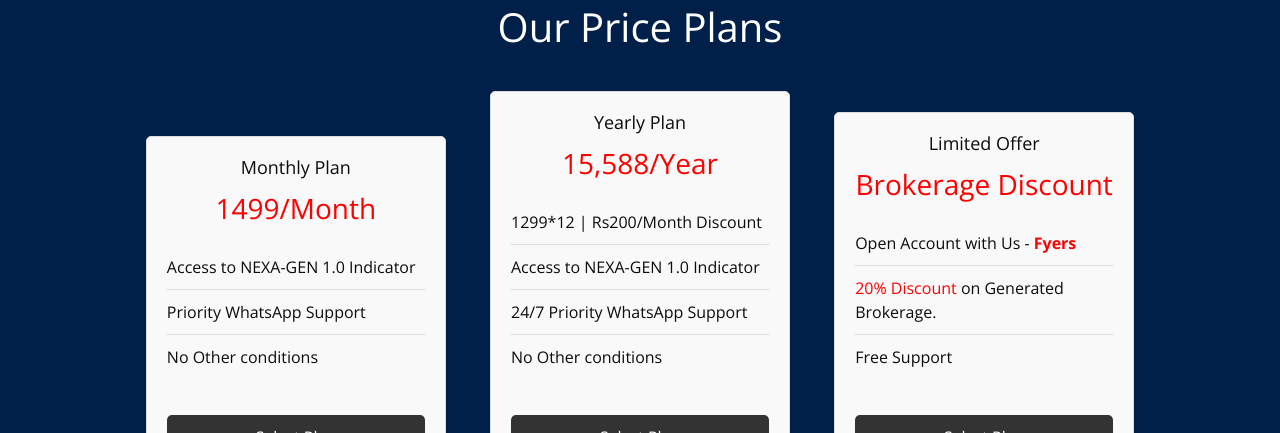
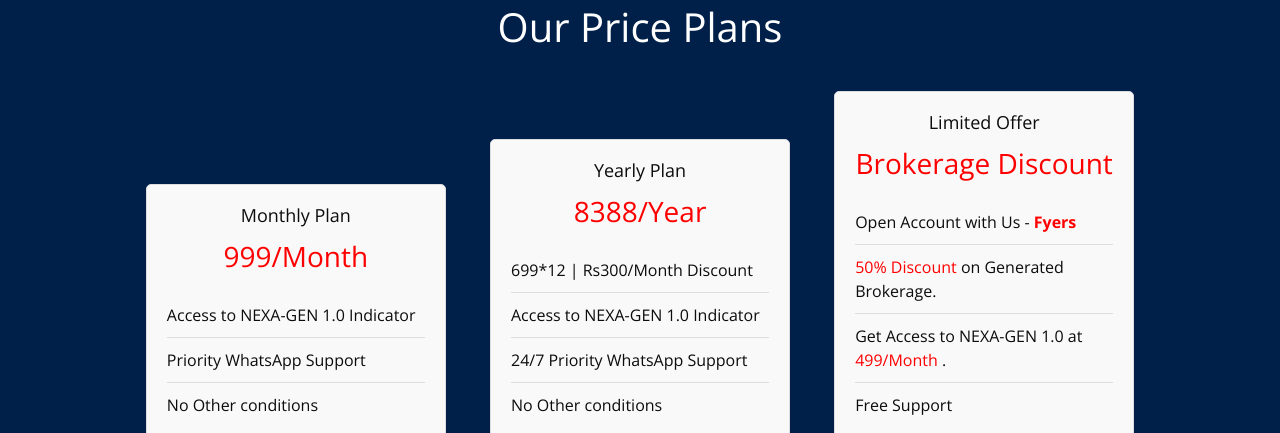
Before and after one commit to tradeWithMrB/tradewithmrb.github.io, a plain HTML site: page index.html in a window 1280 px wide. Shown: the part 4468-4901 px from the top of the page. Drawn offline with nearby package versions, Linux system fonts and the light colour scheme; some packages are replaced by stand-ins of ours; files that its build step writes are made by us from their sources.

Commit message:
updated plans

```diff
--- a/index.html
+++ b/index.html
@@ -512,7 +512,7 @@
       <h2>Our Price Plans</h2>
       <div class="plan">
         <h3>Monthly Plan</h3>
-        <p class="price">1499/Month</p>
+        <p class="price">999/Month</p>
         <ul>
           <li>Access to NEXA-GEN 1.0 Indicator</li>
           <li>Priority WhatsApp Support</li>
@@ -524,9 +524,9 @@
       </div>
       <div class="plan">
         <h3>Yearly Plan</h3>
-        <p class="price">15,588/Year</p>
+        <p class="price">8388/Year</p>
         <ul>
-          <li>1299*12 | Rs200/Month Discount</li>
+          <li>699*12 | Rs300/Month Discount</li>
           <li>Access to NEXA-GEN 1.0 Indicator</li>
           <li>24/7 Priority WhatsApp Support</li>
           <li>No Other conditions</li>
@@ -548,7 +548,8 @@
               >Fyers</a
             >
           </li>
-          <li><span class="red-color">20% Discount</span> on Generated Brokerage.</li>
+          <li><span class="red-color">50% Discount</span> on Generated Brokerage.</li>
+          <li>Get Access to NEXA-GEN 1.0 at <span class="red-color"> 499/Month </span>.</li>
           <li>Free Support</li>
         </ul>
         <a href="javascript:void()" class="cus-link open2PopupBtn">
```
